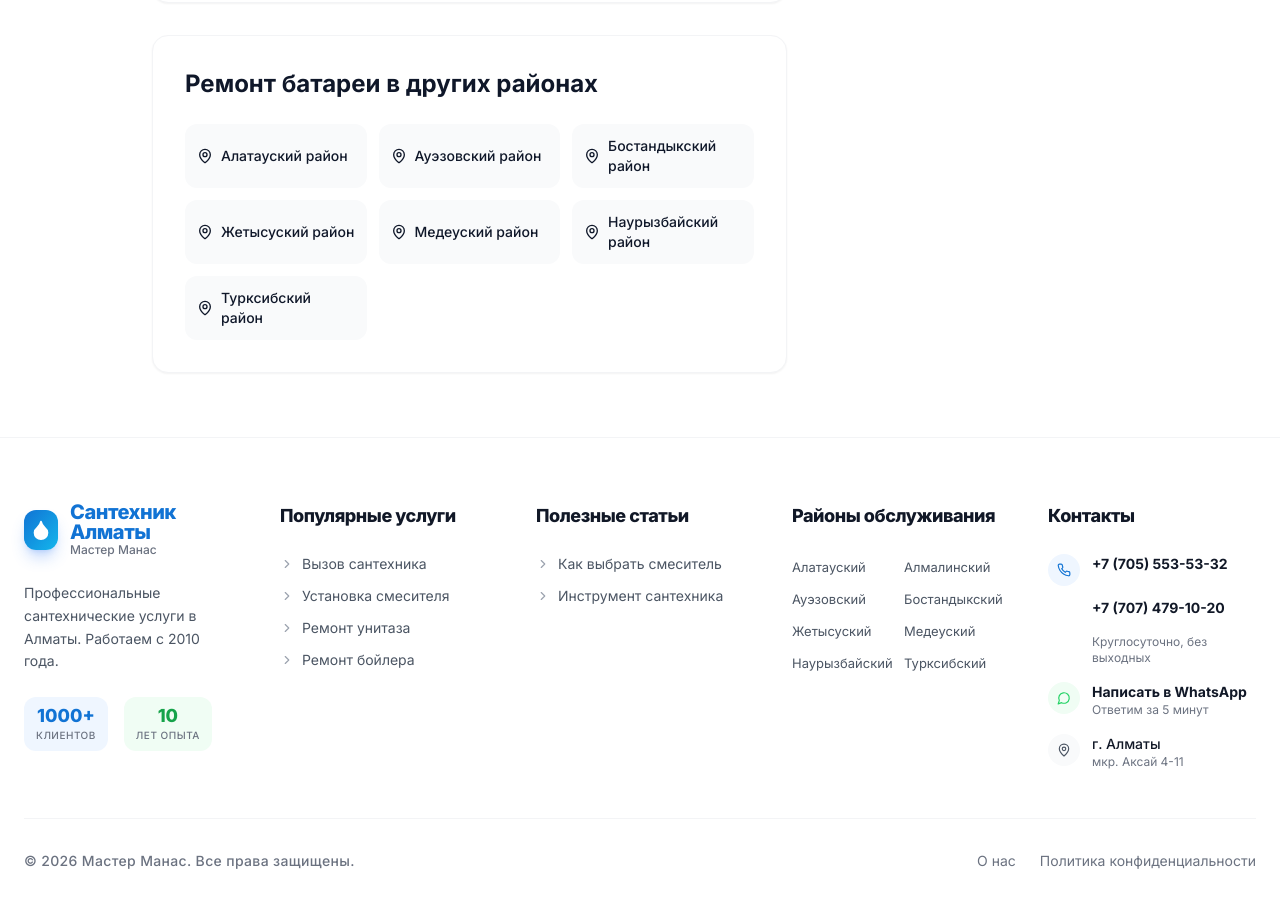
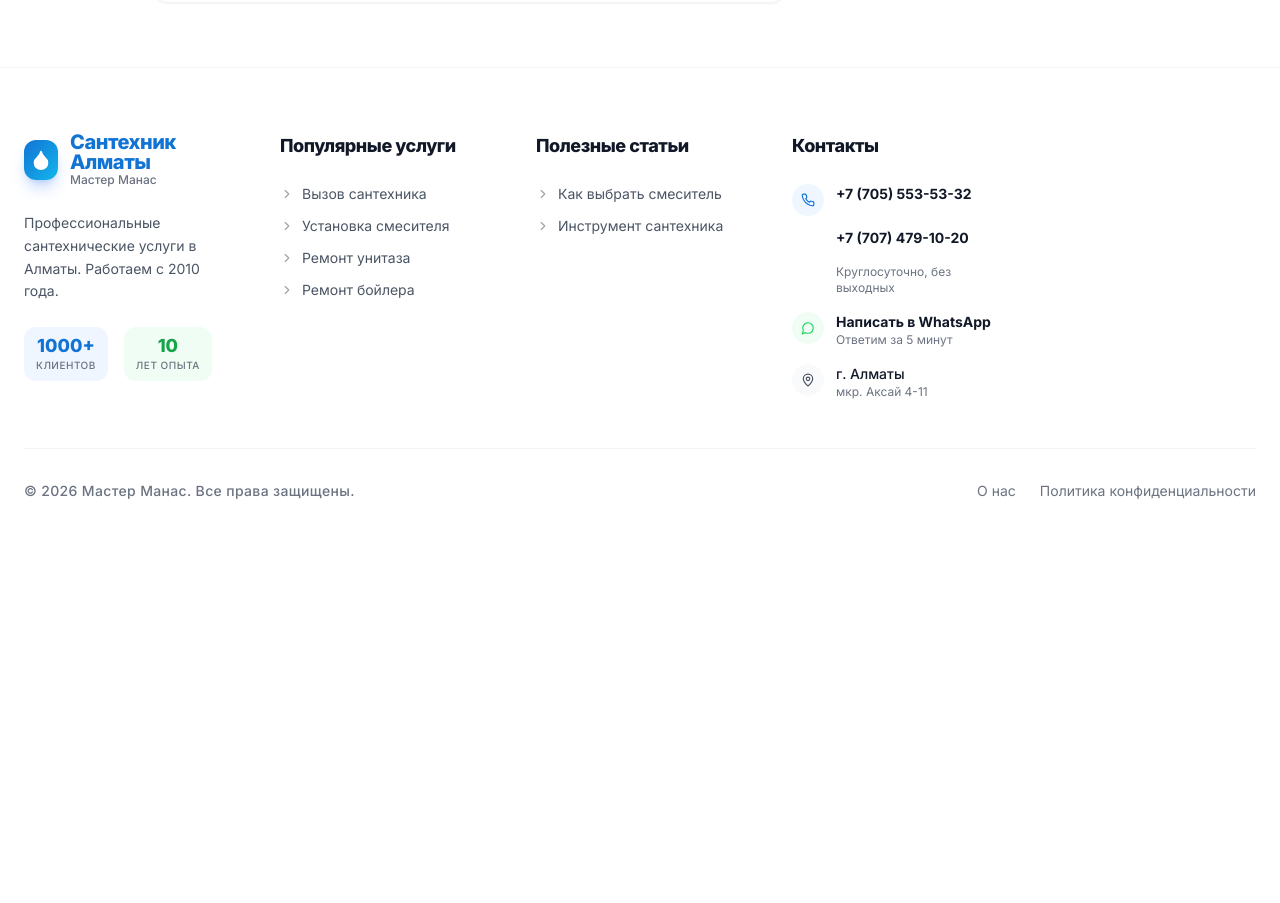
Before and after one commit to amanas1/mana-santehnika, a React (Vite) app: page /uslugi/remont-batarei/almalinskij in a window 1280 px wide. Shown: the part 2000-2903 px from the top of the page. After the commit the page ends 2533 px from the top, so only its background shows below. Built offline with nearby package versions, Linux system fonts and the light colour scheme; the HTML template or start-up script is replaced by a standard one.

Commit message:
feat(ui): полностью убраны ссылки на районы по желанию клиента, теперь фокус только на темах услуг

```diff
--- a/src/components/Footer.tsx
+++ b/src/components/Footer.tsx
@@ -38,10 +38,10 @@ const Footer = () => {
             <h4 className="text-gray-900 font-extrabold mb-6 text-lg tracking-tight">Популярные услуги</h4>
             <ul className="space-y-3">
               {[
-                { name: "Вызов сантехника", path: "/uslugi/vyzov-santehnika/medeuskij" },
-                { name: "Установка смесителя", path: "/uslugi/ustanovka-smesitelya/medeuskij" },
-                { name: "Ремонт унитаза", path: "/uslugi/remont-unitaza/medeuskij" },
-                { name: "Ремонт бойлера", path: "/uslugi/remont-boilera/medeuskij" }
+                { name: "Вызов сантехника", path: "/vyzov-santehnika-almaty" },
+                { name: "Установка смесителя", path: "/ustanovka-smesitelya-almaty" },
+                { name: "Ремонт унитаза", path: "/remont-unitaza-almaty" },
+                { name: "Ремонт бойлера", path: "/remont-boilera-almaty" }
               ].map((link) => (
                 <li key={link.name}>
                   <Link to={link.path} className="text-gray-600 text-sm hover:text-[#1173D4] transition-colors flex items-center gap-2 group">
@@ -65,29 +65,6 @@ const Footer = () => {
                   <Link to="/blog" className="text-gray-600 text-sm hover:text-[#1173D4] transition-colors flex items-center gap-2 group">
                     <ChevronRight size={14} className="text-gray-400 group-hover:text-[#1173D4] transition-colors" />
                     {title}
-                  </Link>
-                </li>
-              ))}
-            </ul>
-          </div>
-
-          {/* Districts */}
-          <div>
-            <h4 className="text-gray-900 font-extrabold mb-6 text-lg tracking-tight">Районы обслуживания</h4>
-            <ul className="grid grid-cols-2 gap-x-4 gap-y-2">
-              {[
-                { name: "Алатауский", id: "alatauskij" },
-                { name: "Алмалинский", id: "almalinskij" },
-                { name: "Ауэзовский", id: "auezovskij" },
-                { name: "Бостандыкский", id: "bostandykskij" },
-                { name: "Жетысуский", id: "zhetysuskij" },
-                { name: "Медеуский", id: "medeuskij" },
-                { name: "Наурызбайский", id: "nauryzbajskij" },
-                { name: "Турксибский", id: "turksibskij" }
-              ].map((district) => (
-                <li key={district.id}>
-                  <Link to={`/uslugi/vyzov-santehnika/${district.id}`} className="text-gray-600 text-[13px] hover:text-[#1173D4] transition-colors whitespace-nowrap">
-                    {district.name}
                   </Link>
                 </li>
               ))}
--- a/src/pages/ServiceDistrictPage.tsx
+++ b/src/pages/ServiceDistrictPage.tsx
@@ -158,24 +158,6 @@ const ServiceDistrictPage = () => {
               </div>
             </div>
 
-            {/* Other Districts */}
-            <div className="bg-white rounded-2xl border border-gray-100 shadow-sm p-8">
-              <h2 className="text-2xl font-bold mb-6">{service.title} в других районах</h2>
-              <div className="grid grid-cols-2 md:grid-cols-3 gap-3">
-                {seoData.districts
-                  .filter((d) => d.id !== districtId)
-                  .map((d) => (
-                    <Link
-                      key={d.id}
-                    to={`/uslugi/${effectiveServiceId}/${d.id}`}
-                    className="flex items-center gap-2 p-3 bg-gray-50 rounded-xl hover:bg-[#0095DA] hover:text-white text-sm font-medium transition-all"
-                    >
-                      <MapPin size={16} className="shrink-0" />
-                      {d.name}
-                    </Link>
-                  ))}
-              </div>
-            </div>
           </div>
 
           {/* Right Column — Sidebar */}
```
